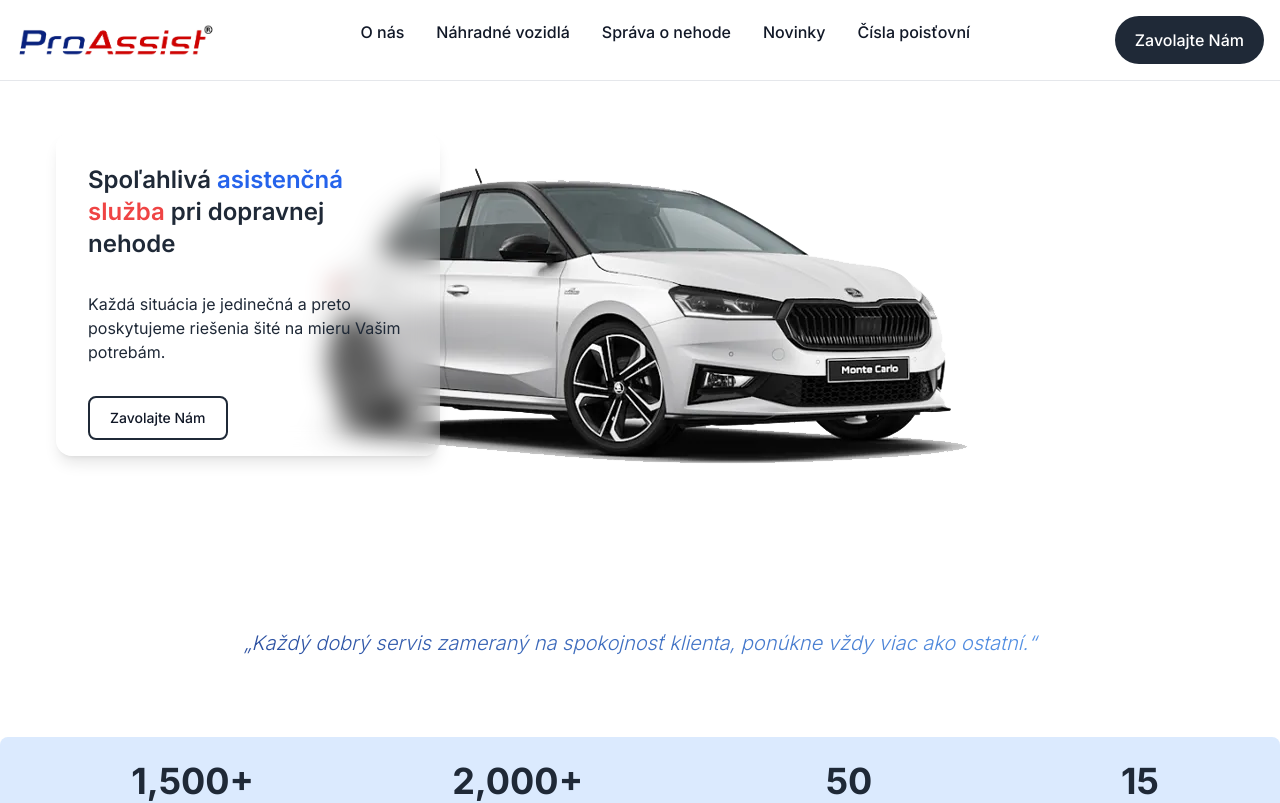
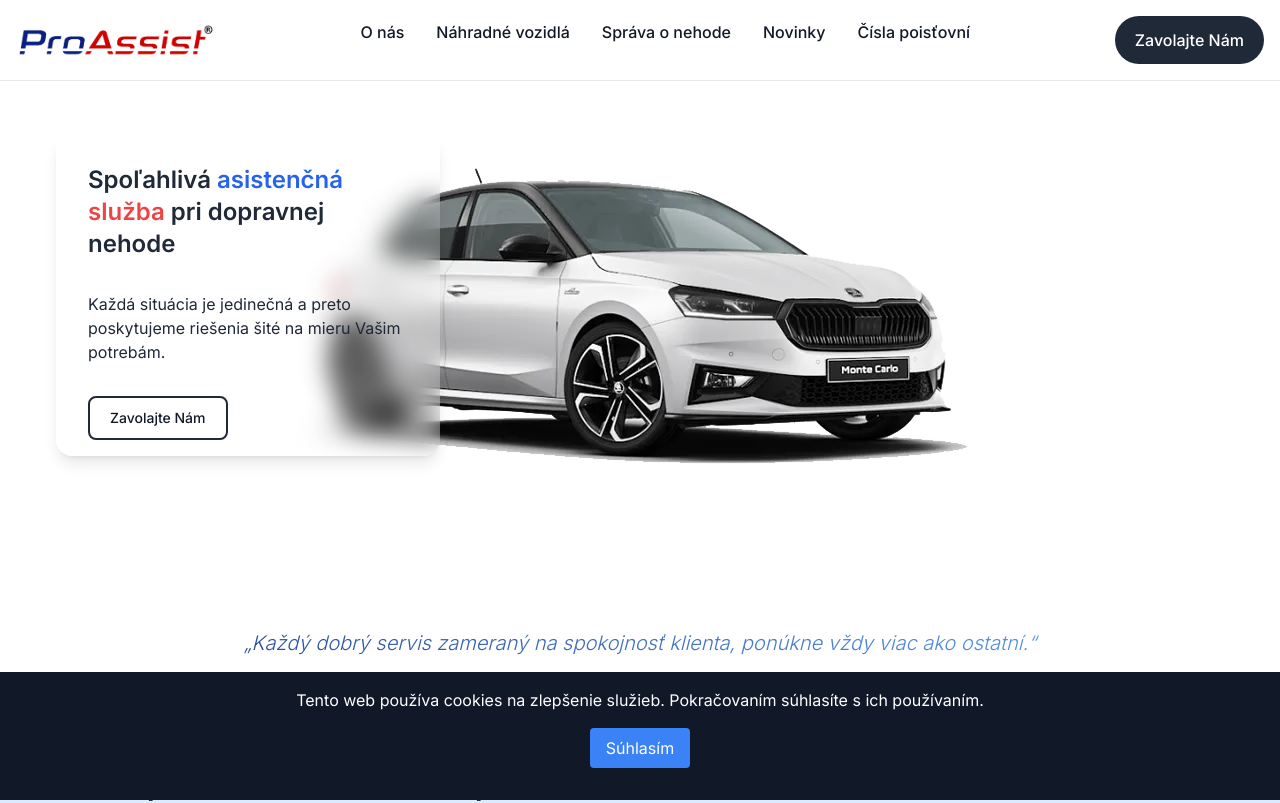
Before and after one commit to dejvidEm/proassist_web, a Next.js app: page / in a window 1280 px wide. Shown: the top 803 px of the page. Built offline with nearby package versions, Linux system fonts and the light colour scheme.

Commit message:
cookie consent

```diff
--- a/app/page.tsx
+++ b/app/page.tsx
@@ -12,10 +12,12 @@ import Cards from "@/components/Cards";
 import FaqSection from "@/components/FaqSection";
 import ServiceList from "@/components/ServiceList";
 import Reviews from "@/components/Reviews";
+import CookieBanner from "@/components/CookieBanner";
 
 export default function Home() {
   return (
     <div>
+      <CookieBanner/>
       <Homepage/>
       <Statistics/>
       <ServiceList/>
--- /dev/null
+++ b/components/CookieBanner.tsx
@@ -0,0 +1,31 @@
+"use client"
+// components/CookieBanner.js
+import { useState, useEffect } from 'react';
+
+export default function CookieBanner() {
+  const [showBanner, setShowBanner] = useState(false);
+
+  useEffect(() => {
+    const consent = localStorage.getItem('cookieConsent');
+    if (!consent) setShowBanner(true);
+  }, []);
+
+  const handleAccept = () => {
+    localStorage.setItem('cookieConsent', 'true');
+    setShowBanner(false);
+  };
+
+  if (!showBanner) return null;
+
+  return (
+    <div className="fixed bottom-0 left-0 w-full bg-gray-900 text-white p-4 text-center z-[999999999]">
+      <p>
+        Tento web používa cookies na zlepšenie služieb. Pokračovaním súhlasíte s ich
+        používaním.
+      </p>
+      <button onClick={handleAccept} className="my-4 bg-blue-500 text-white px-4 py-2 rounded">
+        Súhlasím
+      </button>
+    </div>
+  );
+}
```
